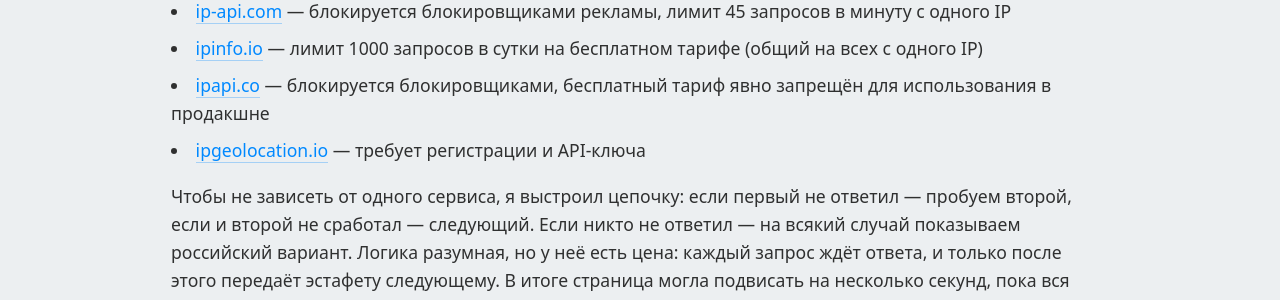
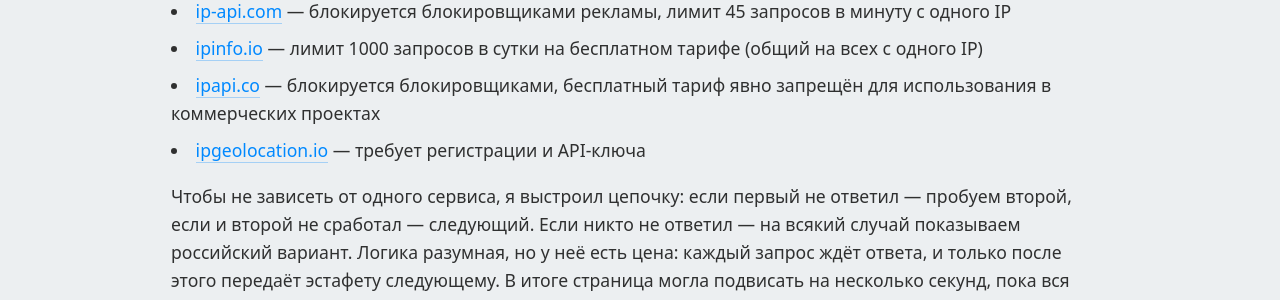
Before and after one commit to artembolotov/artembolotov.github.io, a Jekyll site: the page built from blog/_posts/2026-03-22-gdeya.md, in a window 1280 px wide and 900 px high, scrolled down 1345 px. Shown: the part 187-487 px from the top of the window. Built offline with Jekyll 4.4.1, drawn with Linux system fonts in a browser that asks for light colours.

Commit message:
Some lang fixes

```diff
--- a/blog/_posts/2026-03-22-gdeya.md
+++ b/blog/_posts/2026-03-22-gdeya.md
@@ -26,7 +26,7 @@
 
 - [ip-api.com](https://ip-api.com){:target="_blank"} — блокируется блокировщиками рекламы, лимит 45 запросов в минуту с одного IP
 - [ipinfo.io](https://ipinfo.io){:target="_blank"} — лимит 1000 запросов в сутки на бесплатном тарифе (общий на всех с одного IP)
-- [ipapi.co](https://ipapi.co){:target="_blank"} — блокируется блокировщиками, бесплатный тариф явно запрещён для использования в продакшне
+- [ipapi.co](https://ipapi.co){:target="_blank"} — блокируется блокировщиками, бесплатный тариф явно запрещён для использования в коммерческих проектах
 - [ipgeolocation.io](https://ipgeolocation.io){:target="_blank"} — требует регистрации и API-ключа
 
 Чтобы не зависеть от одного сервиса, я выстроил цепочку: если первый не ответил — пробуем второй, если и второй не сработал — следующий. Если никто не ответил — на всякий случай показываем российский вариант. Логика разумная, но у неё есть цена: каждый запрос ждёт ответа, и только после этого передаёт эстафету следующему. В итоге страница могла подвисать на несколько секунд, пока вся цепочка не отработает.
```
